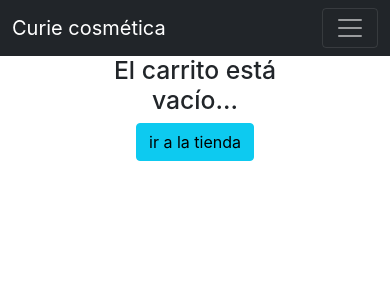
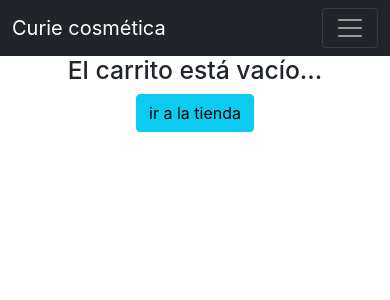
Before and after one commit to franco-pajello/tiendaShampooSolido, a React (Vite) app: page /carrito in a window 390 px wide. Shown: the top 300 px of the page. Built offline with nearby package versions, Linux system fonts and the light colour scheme.

Commit message:
formulario abajo de productos

```diff
--- a/src/pages/CarritoContenedor/Carrito.jsx
+++ b/src/pages/CarritoContenedor/Carrito.jsx
@@ -24,9 +24,9 @@ const Carrito = () => {
 
   return (
     <>
-      <div className="d-flex justify-content-around col-12 ">
+      <div className="d-block justify-content-around col-12 ">
 
-        <div className="col-6">
+        <div className="col-12 ">
           {
             !CarritoEstaVacio
               ?
@@ -47,7 +47,7 @@ const Carrito = () => {
               <>
                 {
                   ProductoCarrito.map(prod =>
-                    <div key={prod.id} className="d-inline-flex align-text-top col-xl-4 col-lg-6 col-md-6" >
+                    <div key={prod.id} className="d-inline-flex align-text-top " >
 
                       <Card style={{ width: '18rem' }}>
 
@@ -105,7 +105,7 @@ const Carrito = () => {
 
                         <>
                           <Button onClick={() => eliminarCartaDelCarrito(prod.id)}>
-                            eliminar
+                            Eliminar
                           </Button>
                         </>
                       </Card>
@@ -117,18 +117,7 @@ const Carrito = () => {
           }
         </div>
 
-        {
-          cantidadTotalEnIcono() !== 0
-
-          &&
-
-          <div className="w-40 ">
-            <Formulario />
-          </div>
-        }
-
-      </div>
-
+        <>
           {cantidadTotalEnIcono() !== 0
             &&
             <>
@@ -139,8 +128,13 @@ const Carrito = () => {
                 Vaciar carrito
               </Button>
 
+              <Formulario />
+
             </>
           }
+        </>
+
+      </div>
     </>
 
   )
```
Lines whose indentation alone changed are shown as unchanged.
